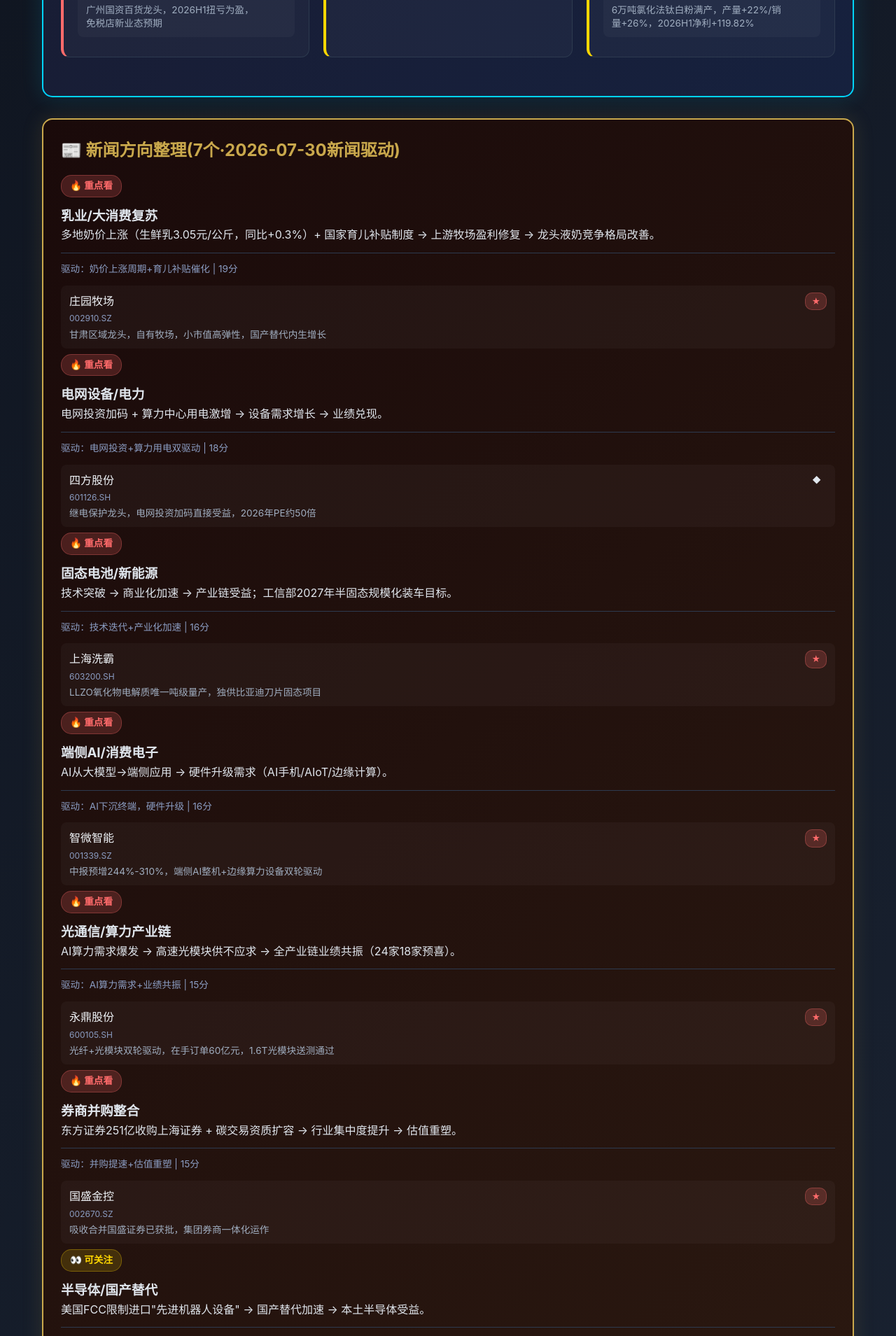
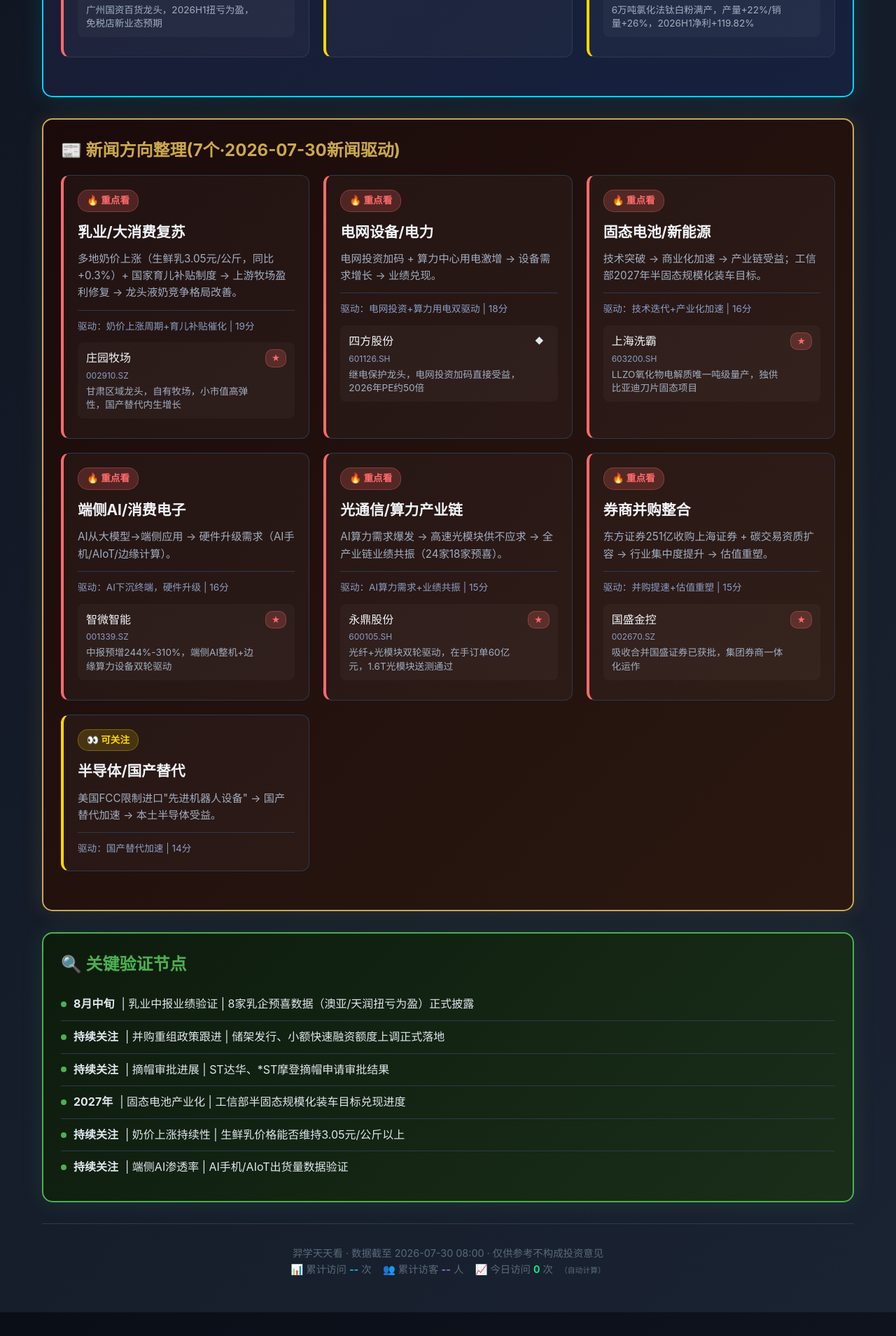
Before and after one commit to xiaoyi0319a/yixue-dashboard, a Jekyll site: the page index.html, which Jekyll copies as it is, in a window 1280 px wide. Shown: the part 2336-4245 px from the top of the page at 70% size. Built offline with Jekyll 4.4.1, drawn with Linux system fonts in a browser that asks for light colours; comment, search, counter and statistics services are not loaded; after the commit the page ends 4211 px from its top, so only the background shows below that.

Commit message:
fix: news direction grid layout - add missing .direction-grid/.direction-card styles

```diff
--- a/css/style.css
+++ b/css/style.css
@@ -57,9 +57,13 @@
         .news-grid {
             display: grid; grid-template-columns: repeat(3, 1fr); gap: 20px; margin-bottom: 30px;
         }
+        .direction-grid {
+            display: grid; grid-template-columns: repeat(3, 1fr); gap: 20px; margin-bottom: 30px;
+        }
         @media (max-width: 768px) {
             .ztb-grid { grid-template-columns: 1fr; }
             .news-grid { grid-template-columns: 1fr; }
+            .direction-grid { grid-template-columns: 1fr; }
             .header h1 { font-size: 1.8em; }
         }
         .ztb-card {
@@ -149,19 +153,45 @@
             position: relative;
             overflow: hidden;
         }
+        .direction-card {
+            background: rgba(255, 255, 255, 0.03);
+            border: 1px solid #2d3a4f;
+            border-radius: 12px;
+            padding: 20px;
+            transition: all 0.3s ease;
+            position: relative;
+            overflow: hidden;
+        }
         .news-card:hover {
             transform: translateY(-3px);
             border-color: #3d4a5f;
             box-shadow: 0 5px 20px rgba(0, 0, 0, 0.3);
         }
+        .direction-card:hover {
+            transform: translateY(-3px);
+            border-color: #3d4a5f;
+            box-shadow: 0 5px 20px rgba(0, 0, 0, 0.3);
+        }
         .news-card.hot { border-left: 4px solid #ff6b6b; }
+        .direction-card.hot { border-left: 4px solid #ff6b6b; }
         .news-card.watch { border-left: 4px solid #ffd700; }
+        .direction-card.watch { border-left: 4px solid #ffd700; }
         .news-card h3 {
             font-size: 1.3em;
             margin-bottom: 10px;
             color: #f0f4f8;
         }
+        .direction-card h3 {
+            font-size: 1.3em;
+            margin-bottom: 10px;
+            color: #f0f4f8;
+        }
         .news-card p {
+            color: #a0aec0;
+            font-size: 0.95em;
+            line-height: 1.6;
+        }
+        .direction-card p {
             color: #a0aec0;
             font-size: 0.95em;
             line-height: 1.6;
```
